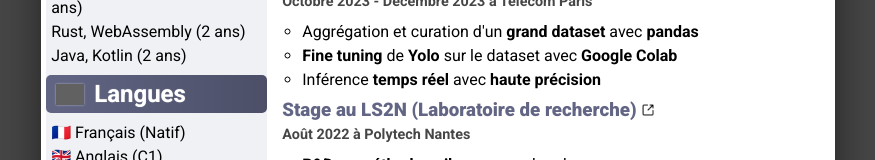
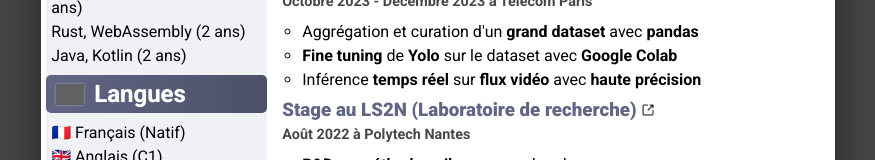
Before and after one commit to BarthPaleologue/resume, a Next.js app: page /resume/ in a window 1280 px wide. Shown: the part 780-940 px from the top of the page, without its empty margins (202-1077 px from the left). Built offline with nearby package versions, Linux system fonts and the light colour scheme; grey boxes are pictures that could not be loaded.

Commit message:
Update experiences.ts

```diff
--- a/src/app/resumeData/experiences.ts
+++ b/src/app/resumeData/experiences.ts
@@ -14,9 +14,9 @@ export const experiences: Experience[] = [
         url: "https://www.barco.com/fr",
         when: S({ fr: "Avril 2024 - Septembre 2024 à Barco, Kortrijk", en: "April 2024 - September 2024 at Barco, Kortrijk" }),
         what: [
-            S({ fr: "Travail de <b>R&D</b> avec une <b>équipe</b> en <b>anglais</b>", en: "R&D team work in english" }),
-            S({ fr: "Développement <b>XR</b> avec <b>Vision Pro</b> et <b>Quest Pro</b> en <b>C++</b> et <b>JavaScript</b>", en: "XR development with Vision Pro and Quest Pro using <b>C++ and Javascript</b>" }),
-            S({ fr: "Création de <b>Gaussian Splatting</b> 3D et 4D pour <b>écrans multi-vues</b>", en: "Creation of 3D and 4D Gaussian Splatting for multi-view screens" }),
+            S({ fr: "Travail de <b>R&D</b> avec une <b>équipe</b> en <b>anglais</b>", en: "R&D <b>team work</b> in <b>english</b>" }),
+            S({ fr: "Développement <b>XR</b> avec <b>Vision Pro</b> et <b>Quest Pro</b> en <b>C++</b> et <b>JavaScript</b>", en: "<b>XR</b> development with <b>Vision Pro</b> and <b>Quest Pro</b> using <b>C++ and Javascript</b>" }),
+            S({ fr: "Création de <b>Gaussian Splatting</b> 3D et 4D pour <b>écrans multi-vues</b>", en: "Creation of 3D and 4D <b>Gaussian Splatting</b> for <b>multi-view screens</b>" }),
             S({ fr: "Multiples <b>démonstrations</b> des résultats <b>devant des clients</b>", en: "Multiple <b>demonstrations in front of clients</b>" })
         ],
         enabled: true
@@ -29,7 +29,6 @@ export const experiences: Experience[] = [
             S({ fr: "Utilisation avancée de <b>C++</b> et <b>OpenGL</b> pour le rendu", en: "Advanced <b>C++</b> and <b>OpenGL</b> for rendering" }),
             S({ fr: "Implémentation des papiers <b>XPBD et HPBD</b> pour la physique", en: "Implemented <b>XPBD and HPBD</b> papers for physics" }),
             S({ fr: "Pipeline de <b>traitement des images</b> configurable", en: "Configurable <b>image-processing</b> pipeline" }),
-            //S({fr: "Support des <b>compute shaders</b>", en: "<b>Compute Shader</b> support"}),
         ],
         enabled: true
     },
@@ -63,7 +62,7 @@ export const experiences: Experience[] = [
         what: [
             S({ fr: "Aggrégation et curation d'un <b>grand dataset</b> avec <b>pandas</b>", en: "Aggregation and curation of a <b>large dataset</b> with <b>pandas</b>" }),
             S({ fr: "<b>Fine tuning</b> de <b>Yolo</b> sur le dataset avec <b>Google Colab</b>", en: "<b>Fine tuning</b> of <b>Yolo</b> on the dataset with <b>Google Colab</b>" }),
-            S({ fr: "Inférence <b>temps réel</b> avec <b>haute précision</b>", en: "<b>Real-time</b> inference with <b>high accuracy</b>" })
+            S({ fr: "Inférence <b>temps réel</b> sur <b>flux vidéo</b> avec <b>haute précision</b>", en: "<b>Real-time</b> inference on <b>video stream</b> with <b>high accuracy</b>" })
         ],
         enabled: true
     },
@@ -126,7 +125,7 @@ export const experiences: Experience[] = [
         when: S({ fr: "Juin 2021 - Aujourd'hui", en: "June 2021 - Today" }),
         what: [
             S({ fr: "<b>Génération procédurale</b> de <b>système solaires</b> entiers avec <b>BabylonJS</b>", en: "<b>Procedural generation</b> of entire <bsolar systems</b> with <b>BabylonJS</b>" }),
-            S({ fr: "Conception d'<b>effets visuels avancés</b> en <b>GLSL</b> (atmosphère, nuages...)", en: "Design of visual effects in <b>GLSL</b> (atmosphere, clouds...)" }),
+            S({ fr: "Conception d'<b>effets visuels avancés</b> en <b>GLSL</b> (atmosphère, nuages...)", en: "Design of <b>advanced visual effects</b> in <b>GLSL</b> (atmosphere, clouds...)" }),
             //S({ fr: "Utilisation avancée de <b>Typescript</b>, <b>Rust</b> et <b>WebAssembly</b>", en: "Advanced <b>Typescript</b>, <b>Rust</b> and <b>WebAssembly</b>" }),
             S({ fr: "Animation de personnage avec <b>Blender</b> et <b>Mixamo</b>", en: "Character animation with <b>Blender</b> and <b>Mixamo</b>" }),
             //S({ fr: "Architecture avancée avec <b>NodeJS</b> et <b>Webpack</b>", en: "Advanced architecture with <b>NodeJS</b> and <b>Webpack</b>" }),
```
